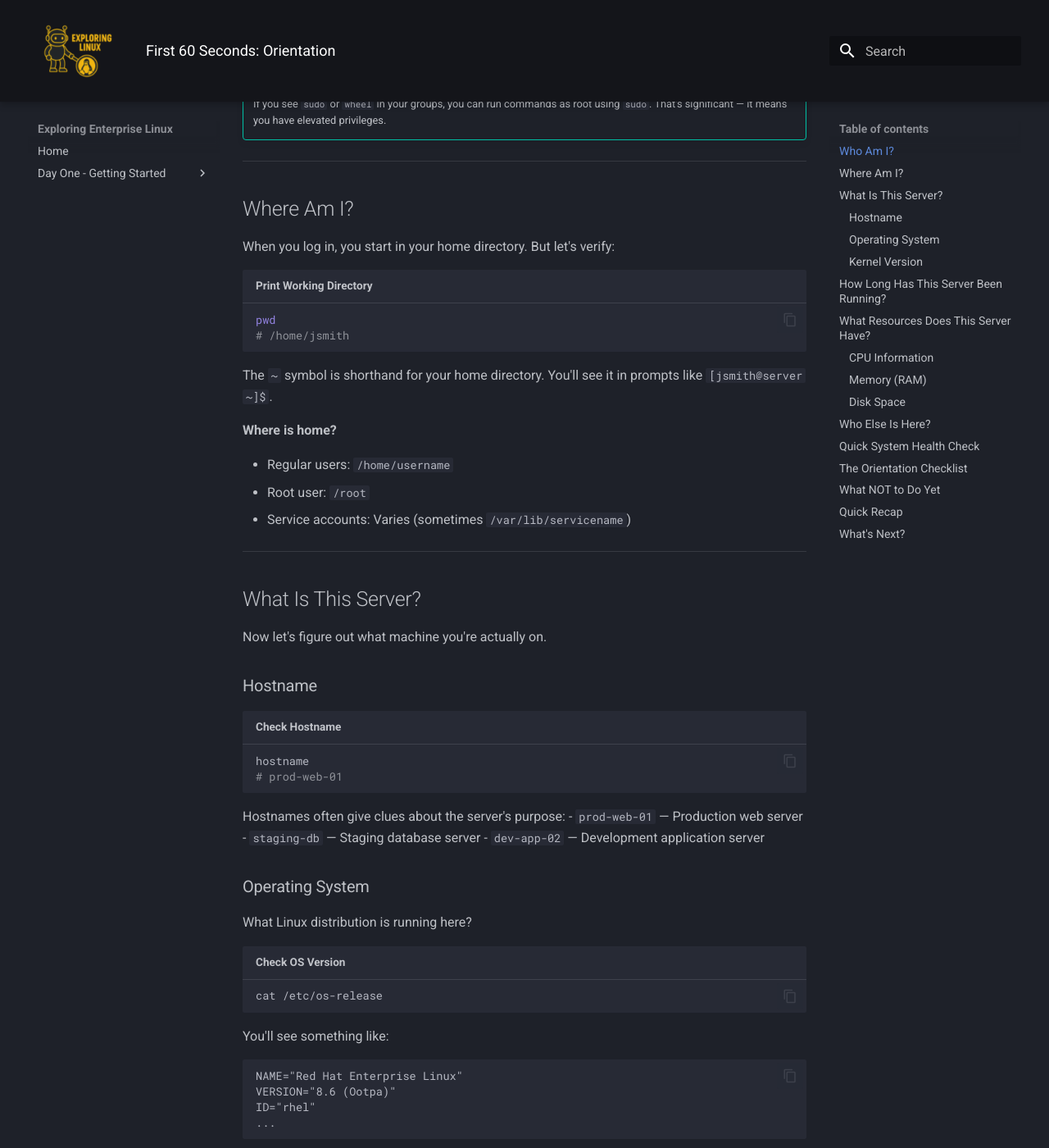
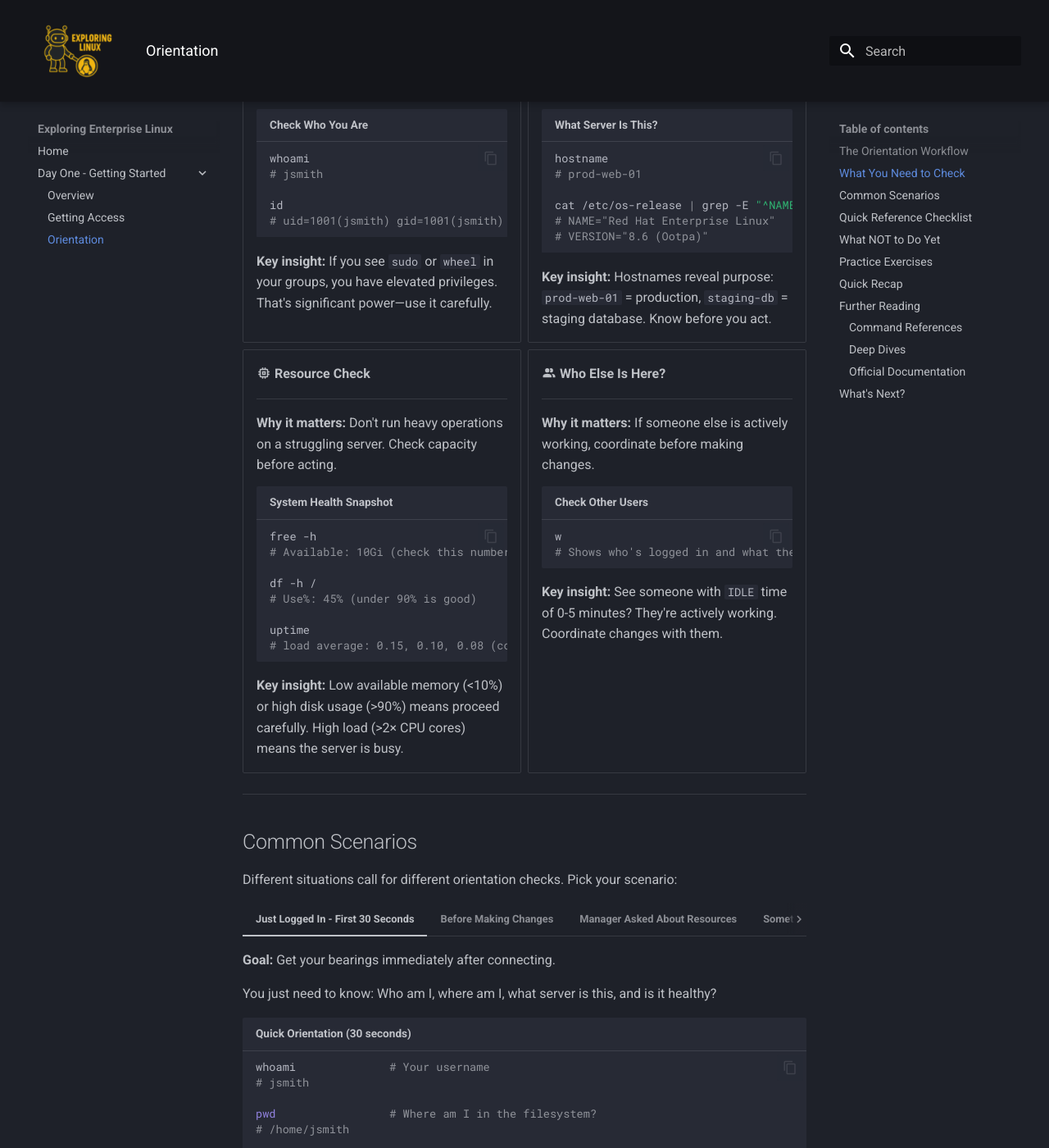
Before and after one commit to bradpenney/exploring_linux, an MkDocs documentation site: the page built from docs/day_one/orientation.md, in a window 1280 px wide and 1400 px high, scrolled down 1084 px. Shown: the whole window at 82% size. Built offline with MkDocs 1.6.1 and Material for MkDocs 9.7.7, drawn with Linux system fonts in a browser that asks for light colours; some of the changed text lies outside the part shown.

Commit message:
Published Day One Orientation
Signed-off-by: Brad Penney <penney.brad@protonmail.com>

````diff
--- a/docs/day_one/orientation.md
+++ b/docs/day_one/orientation.md
@@ -1,4 +1,7 @@
 # First 60 Seconds: Orientation
+
+!!! tip "Part of Day One"
+    This is the second article in the [Day One: Getting Started](overview.md) series. If you just got Linux access, start with [Getting Access](getting_access.md) first.
 
 You're in. The SSH connection worked, and now you're staring at a blinking cursor on some Linux server. Maybe it looks like this:
 
@@ -14,252 +17,252 @@ These first 60 seconds are about understanding your environment before you start
 
 ---
 
-## Who Am I?
+## The Orientation Workflow
 
-First question: What user account are you logged in as?
+Here's your path from login to confident exploration:
 
-``` bash title="Check Your Username"
-whoami
-# jsmith
+``` mermaid
+graph LR
+    A[🔐 Login] --> B[👤 Identity]
+    B --> C[🖥️ Server Info]
+    C --> D[💾 Resources]
+    D --> E[👥 Other Users]
+    E --> F[✅ Safe to Explore]
+
+    style A fill:#2d3748,stroke:#4a5568,color:#fff
+    style F fill:#48bb78,stroke:#38a169,color:#fff
+    style B fill:#4299e1,stroke:#3182ce,color:#fff
+    style C fill:#4299e1,stroke:#3182ce,color:#fff
+    style D fill:#4299e1,stroke:#3182ce,color:#fff
+    style E fill:#4299e1,stroke:#3182ce,color:#fff
 ```
 
-Simple. But there's more to know about your identity. The `id` command tells you the full picture:
-
-``` bash title="Full User Identity"
-id
-# uid=1001(jsmith) gid=1001(jsmith) groups=1001(jsmith),27(sudo),100(users)
-```
-
-**What this tells you:**
-
-- `uid=1001(jsmith)` — Your user ID and username
-- `gid=1001(jsmith)` — Your primary group
-- `groups=...` — All groups you belong to
-
-!!! tip "Spot the sudo"
-    If you see `sudo` or `wheel` in your groups, you can run commands as root using `sudo`. That's significant — it means you have elevated privileges.
+Each step answers a critical question. Let's explore what you need to check.
 
 ---
 
-## Where Am I?
+## What You Need to Check
 
-When you log in, you start in your home directory. But let's verify:
+<div class="grid cards" markdown>
 
-``` bash title="Print Working Directory"
-pwd
-# /home/jsmith
-```
+-   :material-account: **Your Identity**
 
-The `~` symbol is shorthand for your home directory. You'll see it in prompts like `[jsmith@server ~]$`.
+    ---
 
-**Where is home?**
+    **Why it matters:** You need to know your privilege level before exploring. Do you have sudo access?
 
-- Regular users: `/home/username`
-- Root user: `/root`
-- Service accounts: Varies (sometimes `/var/lib/servicename`)
+    ``` bash title="Check Who You Are"
+    whoami
+    # jsmith
+
+    id
+    # uid=1001(jsmith) gid=1001(jsmith) groups=1001(jsmith),27(sudo)
+    ```
+
+    **Key insight:** If you see `sudo` or `wheel` in your groups, you have elevated privileges. That's significant power—use it carefully.
+
+-   :material-server: **Server Identity**
+
+    ---
+
+    **Why it matters:** Know what server you're on before making any changes. Production? Staging? Dev?
+
+    ``` bash title="What Server Is This?"
+    hostname
+    # prod-web-01
+
+    cat /etc/os-release | grep -E "^NAME=|^VERSION="
+    # NAME="Red Hat Enterprise Linux"
+    # VERSION="8.6 (Ootpa)"
+    ```
+
+    **Key insight:** Hostnames reveal purpose: `prod-web-01` = production, `staging-db` = staging database. Know before you act.
+
+-   :material-memory: **Resource Check**
+
+    ---
+
+    **Why it matters:** Don't run heavy operations on a struggling server. Check capacity before acting.
+
+    ``` bash title="System Health Snapshot"
+    free -h
+    # Available: 10Gi (check this number!)
+
+    df -h /
+    # Use%: 45% (under 90% is good)
+
+    uptime
+    # load average: 0.15, 0.10, 0.08 (compare to CPU count)
+    ```
+
+    **Key insight:** Low available memory (<10%) or high disk usage (>90%) means proceed carefully. High load (>2× CPU cores) means the server is busy.
+
+-   :material-account-multiple: **Who Else Is Here?**
+
+    ---
+
+    **Why it matters:** If someone else is actively working, coordinate before making changes.
+
+    ``` bash title="Check Other Users"
+    w
+    # Shows who's logged in and what they're doing
+    ```
+
+    **Key insight:** See someone with `IDLE` time of 0-5 minutes? They're actively working. Coordinate changes with them.
+
+</div>
 
 ---
 
-## What Is This Server?
+## Common Scenarios
 
-Now let's figure out what machine you're actually on.
+Different situations call for different orientation checks. Pick your scenario:
 
-### Hostname
+=== "Just Logged In - First 30 Seconds"
 
-``` bash title="Check Hostname"
-hostname
-# prod-web-01
-```
+    **Goal:** Get your bearings immediately after connecting.
 
-Hostnames often give clues about the server's purpose:
-- `prod-web-01` — Production web server
-- `staging-db` — Staging database server
-- `dev-app-02` — Development application server
+    You just need to know: Who am I, where am I, what server is this, and is it healthy?
 
-### Operating System
+    ``` bash title="Quick Orientation (30 seconds)"
+    whoami              # Your username
+    # jsmith
 
-What Linux distribution is running here?
+    pwd                 # Where am I in the filesystem?
+    # /home/jsmith
 
-``` bash title="Check OS Version"
-cat /etc/os-release
-```
+    hostname            # Server name
+    # prod-web-01
 
-You'll see something like:
+    uptime              # Is it healthy?
+    # 14:23:01 up 47 days, 3:12, 2 users, load average: 0.15, 0.10, 0.08
+    ```
 
-```
-NAME="Red Hat Enterprise Linux"
-VERSION="8.6 (Ootpa)"
-ID="rhel"
-...
-```
+    **What you learned:**
 
-Or for Ubuntu:
+    - You're logged in as `jsmith`
+    - You're in your home directory (`/home/jsmith`)
+    - This is the `prod-web-01` server
+    - It's been running 47 days with low load (healthy)
 
-```
-NAME="Ubuntu"
-VERSION="22.04.1 LTS (Jammy Jellyfish)"
-ID=ubuntu
-...
-```
+    !!! tip "Understanding Your Location"
+        When you log in, you start in your **home directory**:
 
-**Quick one-liner for the essentials:**
+        - Regular users: `/home/username`
+        - Root user: `/root`
+        - Service accounts: Varies (often `/var/lib/servicename`)
 
-``` bash title="OS Name and Version"
-cat /etc/os-release | grep -E "^NAME=|^VERSION="
-```
+        The `~` symbol is shorthand for your home directory. You'll see it in prompts like `[jsmith@server ~]$`.
 
-### Kernel Version
+    **Next step:** If load looks good and it's the right server, you're safe to explore.
 
-The kernel is the heart of Linux. Check which version you're running:
+=== "Before Making Changes"
 
-``` bash title="Check Kernel Version"
-uname -r
-# 5.14.0-284.11.1.el9_2.x86_64
-```
+    **Goal:** Safety check before modifying files, restarting services, or running commands.
 
-For more system details:
+    Before you change anything, verify three things: correct server, no high load, no active users.
 
-``` bash title="Full System Info"
-uname -a
-# Linux prod-web-01 5.14.0-284.11.1.el9_2.x86_64 #1 SMP PREEMPT_DYNAMIC ...
-```
+    ``` bash title="Pre-Change Safety Check"
+    hostname            # Confirm correct server
+    # prod-web-01       ✓ Correct server
+
+    w                   # Who else is here?
+    # jsmith   pts/0    14:20    0.00s  -bash
+    # admin    pts/1    09:45   4:30m   -bash    ← Someone idle (safe)
+
+    uptime              # Is it busy?
+    # load average: 0.15, 0.10, 0.08    ← Low load (safe to proceed)
+    ```
+
+    **Decision time:**
+
+    - ✅ **Proceed:** Load is low, other users are idle, correct server
+    - ⚠️ **Wait:** Load is high (>2× CPU cores)—find out why first
+    - ⚠️ **Coordinate:** Other user has low idle time—ask before changing things
+
+=== "Manager Asked About Resources"
+
+    **Goal:** Report on server capacity and utilization.
+
+    Your manager or team lead wants to know if the server has capacity for new workloads.
+
+    ``` bash title="Resource Report Commands"
+    # CPU capacity
+    nproc
+    # 4                  ← 4 CPU cores available
+
+    # Memory status
+    free -h
+    #               total        used        free      available
+    # Mem:           15Gi       4.2Gi       8.1Gi        10Gi    ← 10Gi available for new work
+
+    # Disk space
+    df -h | grep -vE "tmpfs|devtmpfs"
+    # /dev/sda1       100G   45G   55G  45% /              ← 55GB free (55%)
+    # /dev/sdb1       500G  320G  180G  64% /data          ← 180GB free (36%)
+
+    # Current load
+    uptime
+    # load average: 0.15, 0.10, 0.08    ← Very light load (0.15 on 4 cores = 3.75% utilization)
+
+    # OS and kernel version
+    cat /etc/os-release | grep -E "^NAME=|^VERSION="
+    # NAME="Red Hat Enterprise Linux"
+    # VERSION="8.6 (Ootpa)"
+
+    uname -r
+    # 5.14.0-284.11.1.el9_2.x86_64      ← Kernel version
+    ```
+
+    **What to report:**
+
+    - **CPU:** 4 cores, currently at ~4% utilization (load 0.15)
+    - **Memory:** 15GB total, 10GB available for new processes
+    - **Disk:** Root filesystem 55% free (55GB), data volume 36% free (180GB)
+    - **OS:** Red Hat Enterprise Linux 8.6, kernel 5.14.0
+    - **Assessment:** Server has significant capacity for additional workloads
+
+=== "Something Seems Wrong"
+
+    **Goal:** Diagnose why the server feels slow or unresponsive.
+
+    The server is sluggish or commands are taking forever. Check what's happening.
+
+    ``` bash title="Health Diagnostics"
+    # Check system load
+    uptime
+    # load average: 8.45, 7.23, 6.12    ← High load! (on 4 cores = 2× capacity)
+
+    # Check memory pressure
+    free -h
+    #               total        used        free      available
+    # Mem:           15Gi        14Gi       512Mi       800Mi    ← Low available memory!
+
+    # Check disk space
+    df -h /
+    # /dev/sda1       100G   98G   2.0G  98% /          ← Disk almost full!
+
+    # See what's running
+    top
+    # Press 'q' to exit when done
+    ```
+
+    **Red flags:**
+
+    - ⚠️ **High load (>2× CPU cores):** Something is consuming CPU heavily
+    - ⚠️ **Low available memory (<10%):** System is memory-constrained
+    - 🚨 **Disk >90% full:** Critical—things will start failing soon
+
+    **What to do:**
+
+    - Don't make changes yet—you could make it worse
+    - Document what you found (screenshot or copy the output)
+    - Escalate to your team: "Server XYZ has [high load / low memory / full disk]"
+    - Let experienced team members investigate root cause
 
 ---
 
-## How Long Has This Server Been Running?
-
-``` bash title="Check Uptime"
-uptime
-# 14:23:01 up 47 days, 3:12, 2 users, load average: 0.15, 0.10, 0.08
-```
-
-**What this tells you:**
-
-- `14:23:01` — Current server time
-- `up 47 days, 3:12` — Server has been running for 47 days
-- `2 users` — Two users currently logged in
-- `load average: 0.15, 0.10, 0.08` — CPU load (1, 5, 15 minute averages)
-
-!!! info "About Load Average"
-    Load average shows how busy the CPU is. As a rough guide:
-
-    - **Below 1.0** (per CPU core): Server is relaxed
-    - **1.0-2.0** (per CPU core): Normal load
-    - **Above 2.0** (per CPU core): Getting busy
-
-    A server with 4 cores can comfortably handle a load of 4.0.
-
----
-
-## What Resources Does This Server Have?
-
-Before you start working, it's good to know what you're working with.
-
-### CPU Information
-
-``` bash title="Check CPU Info"
-lscpu | grep -E "^CPU\(s\)|^Model name"
-# CPU(s):                  4
-# Model name:              Intel(R) Xeon(R) CPU E5-2686 v4 @ 2.30GHz
-```
-
-Or the quick version:
-
-``` bash title="CPU Core Count"
-nproc
-# 4
-```
-
-### Memory (RAM)
-
-``` bash title="Check Memory"
-free -h
-```
-
-```
-              total        used        free      shared  buff/cache   available
-Mem:           15Gi       4.2Gi       8.1Gi       312Mi       3.1Gi        10Gi
-Swap:         2.0Gi          0B       2.0Gi
-```
-
-**Key numbers:**
-
-- `total` — Total RAM installed
-- `available` — How much is actually available for new processes (this is what matters!)
-- `Swap` — Disk space used as "emergency" memory
-
-!!! warning "Low Available Memory"
-    If `available` is very low (less than 10% of total), the server might be struggling. Proceed carefully.
-
-### Disk Space
-
-``` bash title="Check Disk Space"
-df -h
-```
-
-```
-Filesystem      Size  Used Avail Use% Mounted on
-/dev/sda1       100G   45G   55G  45% /
-/dev/sdb1       500G  320G  180G  64% /data
-```
-
-**What to look for:**
-
-- `Use%` above 90% is concerning — disk is getting full
-- 100% means trouble — things will start failing
-
-Quick version to see just the important filesystems:
-
-``` bash title="Disk Space Summary"
-df -h | grep -vE "tmpfs|devtmpfs"
-```
-
----
-
-## Who Else Is Here?
-
-Are other people logged into this server right now?
-
-``` bash title="Who's Logged In"
-who
-# jsmith   pts/0        2024-01-15 14:20 (192.168.1.50)
-# admin    pts/1        2024-01-15 09:45 (192.168.1.25)
-```
-
-Or for more detail:
-
-``` bash title="Detailed User List"
-w
-```
-
-```
- 14:25:01 up 47 days,  3:14,  2 users,  load average: 0.12, 0.10, 0.08
-USER     TTY      FROM             LOGIN@   IDLE   WHAT
-jsmith   pts/0    192.168.1.50     14:20    0.00s  w
-admin    pts/1    192.168.1.25     09:45    4:30m  -bash
-```
-
-This shows you're not alone — and if someone else is actively working on the server, it's polite to coordinate before making changes.
-
----
-
-## Quick System Health Check
-
-Want a snapshot of what's happening right now? Here's a one-liner that gives you the essentials:
-
-``` bash title="Quick Health Check"
-echo "=== Hostname ===" && hostname && echo "=== Uptime ===" && uptime && echo "=== Memory ===" && free -h | head -2 && echo "=== Disk ===" && df -h / | tail -1
-```
-
-Or just use `top` for a live dashboard (press `q` to exit):
-
-``` bash title="Live System Monitor"
-top
-```
-
----
-
-## The Orientation Checklist
+## Quick Reference Checklist
 
 Here's your first-60-seconds checklist:
 
@@ -292,6 +295,50 @@ You're still in reconnaissance mode. Keep exploring safely — there's a whole a
 
 ---
 
+## Practice Exercises
+
+??? question "Exercise 1: Server Reconnaissance"
+    Log into a server and gather the following information:
+
+    - Username and groups
+    - Hostname
+    - OS distribution and version
+    - Available memory
+    - Disk space usage
+
+    **Goal:** Complete this in under 60 seconds.
+
+    ??? tip "Solution"
+        ``` bash title="Quick Orientation Commands"
+        whoami
+        id
+        hostname
+        cat /etc/os-release | grep -E "^NAME=|^VERSION="
+        free -h
+        df -h
+        ```
+
+        **Tip:** Create a shell alias or script to run these commands automatically on login.
+
+??? question "Exercise 2: Interpret Load Average"
+    A server shows: `load average: 8.45, 7.23, 6.12`
+
+    It has 4 CPU cores. Is this server:
+
+    - Relaxed
+    - Normal load
+    - Getting busy
+    - Critical?
+
+    **Hint:** Compare the load to the number of cores.
+
+    ??? tip "Solution"
+        **Getting busy / Critical**
+
+        With 4 cores, a comfortable load is around 4.0. At 8.45, the server is handling twice its comfortable capacity. You should investigate what's consuming resources using `top` or `htop`.
+
+---
+
 ## Quick Recap
 
 Your first 60 seconds should answer:
@@ -305,9 +352,37 @@ Your first 60 seconds should answer:
 
 ---
 
+## Further Reading
+
+### Command References
+
+- `man whoami` - User identity commands
+- `man uptime` - System uptime and load
+- `man free` - Memory usage reporting
+- `man df` - Disk space reporting
+- `man w` - Show who is logged in and what they're doing
+- `man uname` - Print system information
+
+### Deep Dives
+
+- [Understanding Linux Load Averages](https://www.brendangregg.com/blog/2017-08-08/linux-load-averages.html) - Comprehensive explanation of load metrics
+- [Brendan Gregg's Linux Performance](https://www.brendangregg.com/linuxperf.html) - Performance analysis tools and methodology
+
+### Official Documentation
+
+- [Red Hat Enterprise Linux Documentation](https://access.redhat.com/documentation/en-us/red_hat_enterprise_linux/) - RHEL system administration guides
+- [Ubuntu Server Documentation](https://ubuntu.com/server/docs) - Ubuntu-specific server guides
+- [Debian Administrator's Handbook](https://debian-handbook.info/) - Comprehensive Debian/Ubuntu reference
+- [The Linux Documentation Project](https://tldp.org/) - Guides, HOWTOs, and FAQs
+- [Linux Kernel Documentation](https://www.kernel.org/doc/html/latest/) - Official kernel documentation
+
+---
+
 ## What's Next?
 
-Now that you know where you are and what you're working with, let's talk about what you can actually do here. Head to [Understanding Your Permissions](permissions.md) to learn about sudo, groups, and what level of access you actually have.
+Now that you know where you are and what you're working with, you're ready to start exploring the system. More Day One articles covering safe exploration, understanding permissions, and reading logs are coming soon.
+
+Return to the [Day One Overview](overview.md) to see the full learning path, or practice the exercises above to solidify your orientation skills.
 
 !!! tip "Make It a Habit"
     Run these orientation commands every time you log into a new server. It takes 30 seconds and prevents a lot of confusion later.
--- a/mkdocs.yaml
+++ b/mkdocs.yaml
@@ -73,6 +73,7 @@ nav:
   - Day One - Getting Started:
       - Overview: day_one/overview.md
       - Getting Access: day_one/getting_access.md
+      - Orientation: day_one/orientation.md
 
   # EDITORIAL NOTE: Content below is commented out pending quality review
   # Goal: Match cs.bradpenney.io standards before publishing
@@ -80,7 +81,6 @@ nav:
   # See CLAUDE.md for quality standards and vetting checklist
 
   #
-  #     - Orientation: day_one/orientation.md
   #     - Permissions: day_one/permissions.md
   #     - Safe Exploration: day_one/safe_exploration.md
   #     - Reading Logs: day_one/reading_logs.md
````
Also changed, not shown: docs/day_one/getting_access.md (+3 -2 lines), docs/day_one/overview.md (+1 -1 lines), docs/index.md (+1 -1 lines).
